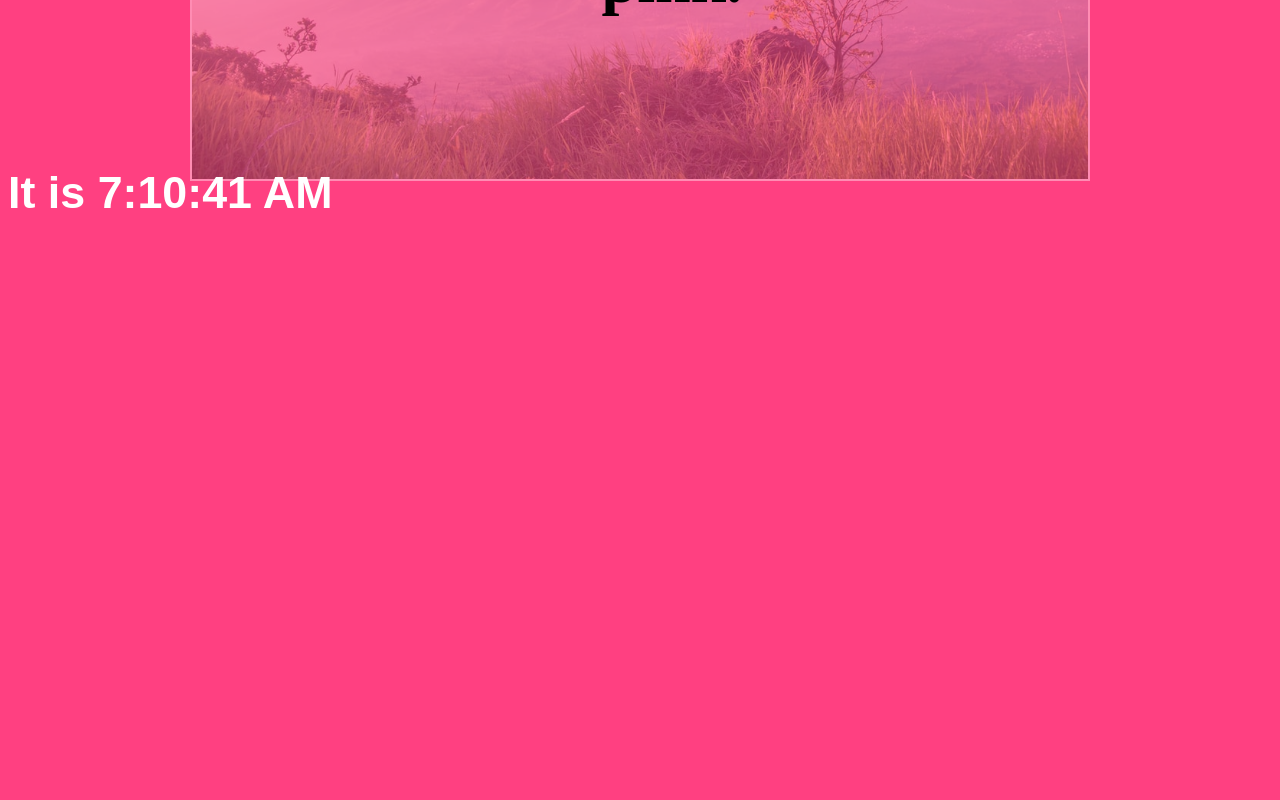
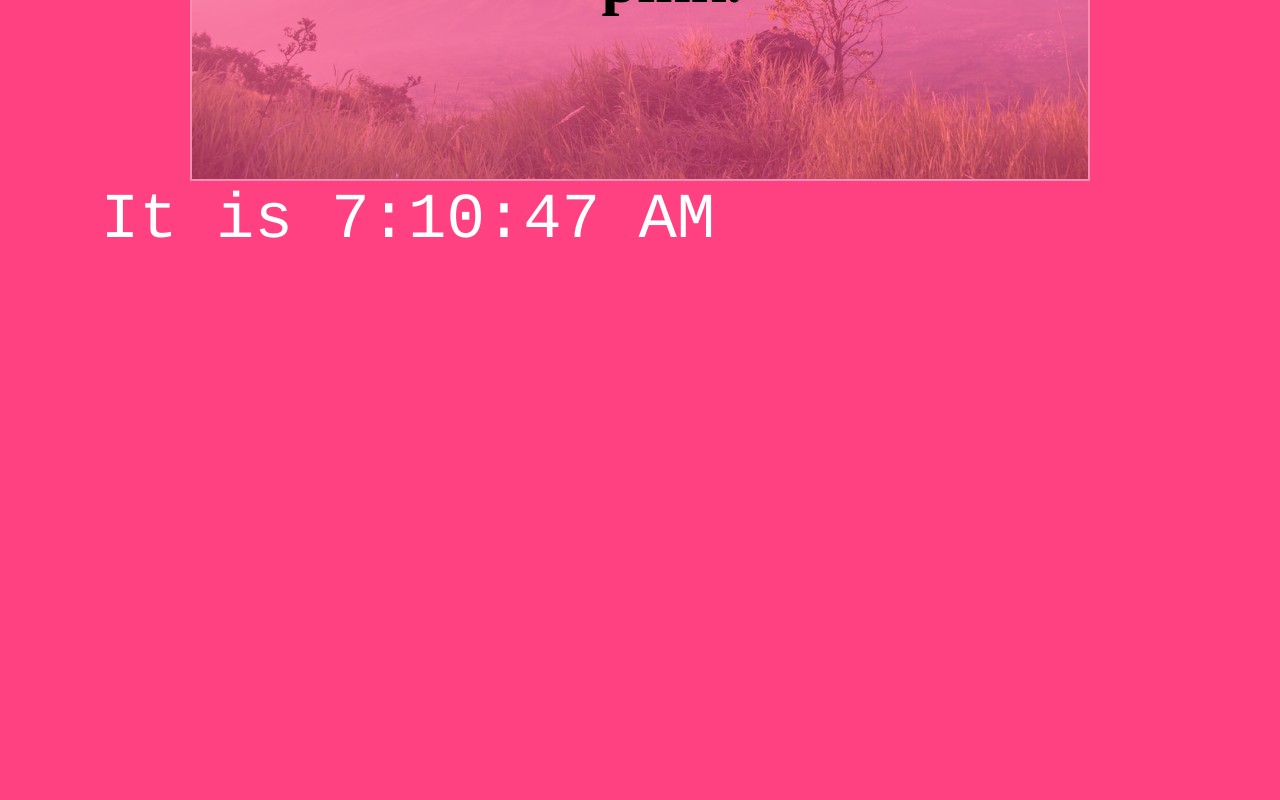
Before and after one commit to mariagluck/Color-Scroll, a React (Create React App) app: page / in a window 1280 px wide. Shown: the part 520-1320 px from the top of the page. Built offline with nearby package versions, Linux system fonts and the light colour scheme.

Commit message:
clock edited

```diff
--- a/src/components/App.jsx
+++ b/src/components/App.jsx
@@ -1,13 +1,12 @@
 import React from "react";
 import Home from '../pages/Home.jsx';
-import Scroll from '../pages/Scroll.jsx';
+import Clock from '../pages/ScrollClock.jsx';
 import {
     HashRouter as Router,
     Switch,
     Route,
 
   } from "react-router-dom";
-
 
 
 export default function App() {
@@ -18,7 +17,11 @@
             <Switch>
                 <Route>
                 <Home />
-                <Scroll />
+                <div className="App">
+                <div className="clock">
+                <Clock />
+                </div>
+                </div>
                 </Route>
             </Switch>
         </Router>
--- a/src/pages/Home.css
+++ b/src/pages/Home.css
@@ -29,9 +29,17 @@
   z-index: 100;
 }
 
-.downScrollText h2 {
+.clock {
   text-align: center;
   position: fixed;
   /* width: 80vw; */
 	top: 80%;
 }
+
+.Time {
+  height: 500px;
+  width: 800px;
+  font-family: courier, monospace;
+  color: white;
+  font-size: 4em;
+}
--- a/src/pages/Home.jsx
+++ b/src/pages/Home.jsx
@@ -1,7 +1,6 @@
 import LandingPoster from '../images/volcano.jpeg';
 import Heading from '../components/Heading';
 import './Home.css';
-
 
 
 export default function Home() {
--- a/src/pages/Scroll.jsx
+++ /dev/null
@@ -1,10 +0,0 @@
-export default function tick() {
-
-    return (
-       <div className="downScrollText">
-        <h2>It is {new Date().toLocaleTimeString()}</h2>
-      </div>
-    )
-  }
-
-  setInterval(tick, 1000);
--- /dev/null
+++ b/src/pages/ScrollClock.jsx
@@ -0,0 +1,36 @@
+import React, { Component } from "react";
+
+//clock build with Class component
+class Clock extends Component {
+  constructor(props) {
+    super(props);
+    //state of time at first
+    this.state = {
+      time: new Date().toLocaleTimeString(),
+    };
+  }
+
+  //The component mount and the setInterval function get called with a call back function updateClock()
+  componentDidMount() {
+    this.intervalID = setInterval(() => this.updateClock(), 1000);
+  }
+
+  componentWillUnmount() {
+    clearInterval(this.intervalID);
+  }
+
+  //This function set the state of the time to a new time
+  updateClock() {
+    this.setState({
+      time: new Date().toLocaleTimeString(),
+    });
+  }
+  render() {
+    return (
+      <div className="Time">
+        <p> It is {this.state.time}</p>
+      </div>
+    );
+  }
+}
+export default Clock;
```
